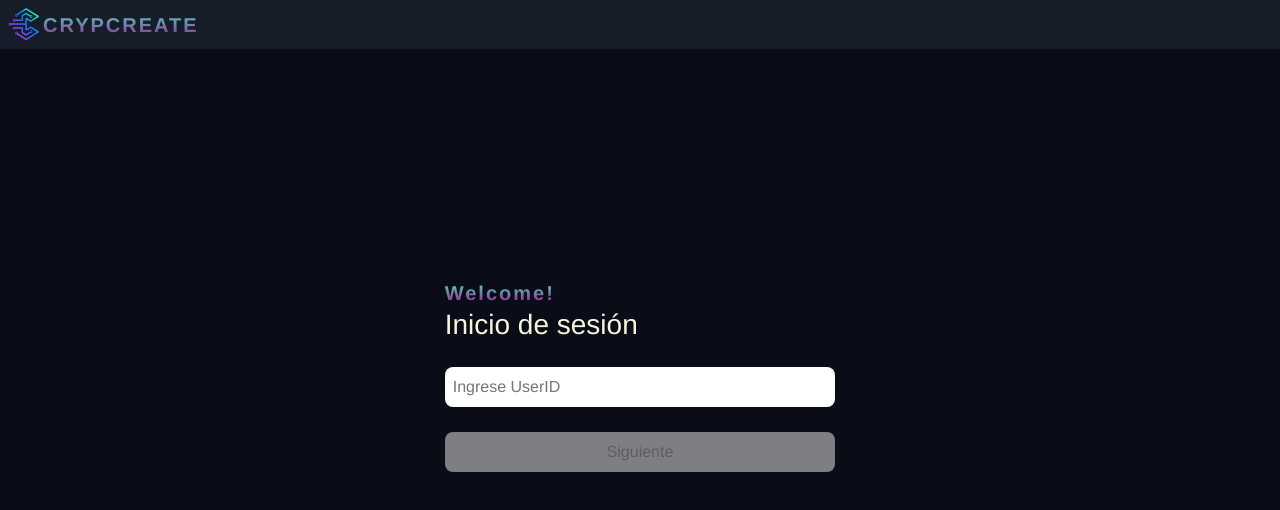
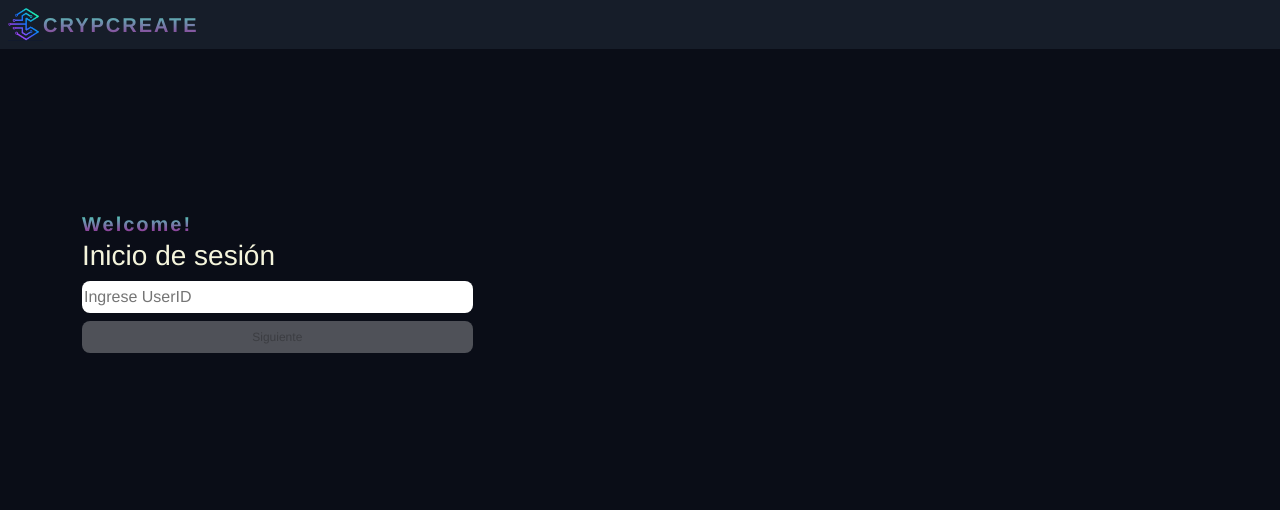
Before and after one commit to JoaRampa/cryptowallet-vuejs, a Vue app: page / in a window 1280 px wide. Shown: the top 510 px of the page. Built offline with nearby package versions, Linux system fonts and the light colour scheme.

Commit message:
new-footer

```diff
--- a/src/App.vue
+++ b/src/App.vue
@@ -80,11 +80,8 @@ body {
   padding: 16px;
   background-color: rgb(22, 29, 41);
   position: fixed;
-  top: 0;
-  left: 0;
   height: 100vh;
   width: 185px;
-  box-shadow: 2px 0 5px rgba(0, 0, 0, 0.1);
 }
 
 .main-with-sidebar {
@@ -103,31 +100,18 @@ b {
 }
 
 footer {
-  border-top: 1px solid #35314a;
-  margin-top: 100px;
-  margin-left: 185px;
+  position: fixed;
+  bottom: 0;
+  left: 185px;
+  width: calc(100% - 185px);
 }
 
-button, input {
+button, button:enabled, button:disabled, input, select {
   cursor: pointer;
   border: none;
   border-radius: 8px;
-  padding: 8px;
   width: 100%;
-}
-
-button:enabled {
-  cursor: pointer;
-  border: none;
-  border-radius: 8px;
-  padding: 8px;
-  width: 100%;
-}
-
-button:disabled {
-  background-color: #ccc;
-  border-radius: 8px;
-  cursor: not-allowed;
-  opacity: 0.6;
+  height: 32px;
+  font-size: 12px;
 }
 </style>
--- a/src/components/FooterComponent.vue
+++ b/src/components/FooterComponent.vue
@@ -1,18 +1,5 @@
 <template>
-  <div class="footer">
-    <div class="container-fluid">
-      <div class="row">
-        <div class="col title"><b>CRYPCREATE</b></div>
-        <div class="col">
-          <img style="height: 50px" src="@/assets/logo.png" alt="logo" />
-        </div>
-        <div class="col">
-          <img style="height: 65px" src="@/assets/bchain.png" alt="image" />
-        </div>
-      </div>
-    </div>
-    <hr />
-    <div class="row soporte">
+    <div class="row">
       <div class="col col-sop">
         <svg
           xmlns="http://www.w3.org/2000/svg"
@@ -41,7 +28,7 @@
             d="M13.601 2.326A7.854 7.854 0 0 0 7.994 0C3.627 0 .068 3.558.064 7.926c0 1.399.366 2.76 1.057 3.965L0 16l4.204-1.102a7.933 7.933 0 0 0 3.79.965h.004c4.368 0 7.926-3.558 7.93-7.93A7.898 7.898 0 0 0 13.6 2.326zM7.994 14.521a6.573 6.573 0 0 1-3.356-.92l-.24-.144-2.494.654.666-2.433-.156-.251a6.56 6.56 0 0 1-1.007-3.505c0-3.626 2.957-6.584 6.591-6.584a6.56 6.56 0 0 1 4.66 1.931 6.557 6.557 0 0 1 1.928 4.66c-.004 3.639-2.961 6.592-6.592 6.592zm3.615-4.934c-.197-.099-1.17-.578-1.353-.646-.182-.065-.315-.099-.445.099-.133.197-.513.646-.627.775-.114.133-.232.148-.43.05-.197-.1-.836-.308-1.592-.985-.59-.525-.985-1.175-1.103-1.372-.114-.198-.011-.304.088-.403.087-.088.197-.232.296-.346.1-.114.133-.198.198-.33.065-.134.034-.248-.015-.347-.05-.099-.445-1.076-.612-1.47-.16-.389-.323-.335-.445-.34-.114-.007-.247-.007-.38-.007a.729.729 0 0 0-.529.247c-.182.198-.691.677-.691 1.654 0 .977.71 1.916.81 2.049.098.133 1.394 2.132 3.383 2.992.47.205.84.326 1.129.418.475.152.904.129 1.246.08.38-.058 1.171-.48 1.338-.943.164-.464.164-.86.114-.943-.049-.084-.182-.133-.38-.232z"
           />
         </svg>
-        <div>3564-675859</div>
+        <div>+39 344 492 9739</div>
       </div>
       <div class="col col-sop">
         <a href="https://github.com/JoaRampa/lab3">
@@ -61,7 +48,6 @@
         </a>
       </div>
     </div>
-  </div>
 </template>
 
 <script>
@@ -77,7 +63,10 @@ export default {
 <style scoped>
 .footer {
   padding: 10px 0px;
-  overflow: hidden;
+}
+
+.container-fluid {
+  margin-bottom: 1rem;
 }
 
 .col {
@@ -85,7 +74,6 @@ export default {
   justify-content: center;
   align-items: center;
   font-family: "Kollektif", sans-serif;
-  font-size: 20px;
 }
 
 .col-sop {
--- a/src/components/LoginForm.vue
+++ b/src/components/LoginForm.vue
@@ -4,15 +4,7 @@
       <b>Welcome!</b>
       <h3>Inicio de sesión</h3>
       <form @submit.prevent="handleUser" class="id-input" id="form-id">
-        <div class="input-container">
-          <input
-            @keydown.enter="handleUser"
-            v-model="userId"
-            type="text"
-            id="inputId"
-            placeholder="Ingrese UserID"
-          />
-        </div>
+        <input @keydown.enter="handleUser" v-model="userId" type="text" placeholder="Ingrese UserID"/>
         <button type="submit" :disabled="!userId">Siguiente</button>
       </form>
     </div>
@@ -47,25 +39,14 @@ export default {
 <style>
 .container {
   display: flex;
-  justify-content: center;
-  align-items: center;
-  height: 80vh;
+  margin-top: 10rem;
 }
 .logIn {
   text-align: left;
   width: 35%;
 }
 
-h3 {
-  font-size: 24px;
-  margin-bottom: 20px;
-}
-
-.input-container {
-  margin: 25px 0px 25px;
-}
-
-.input-container input {
-  width: 100%;
+.logIn input {
+  margin-bottom: .5rem;
 }
 </style>
```
